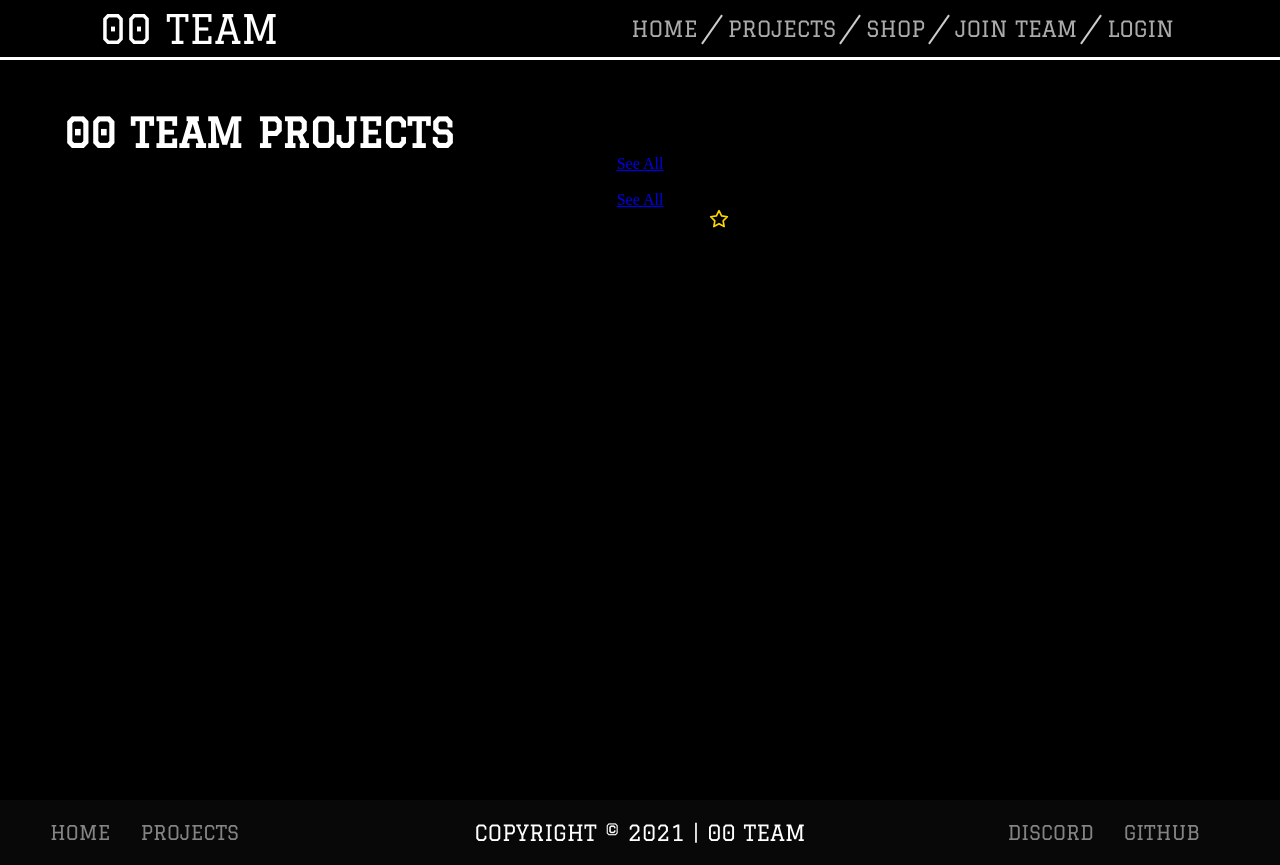
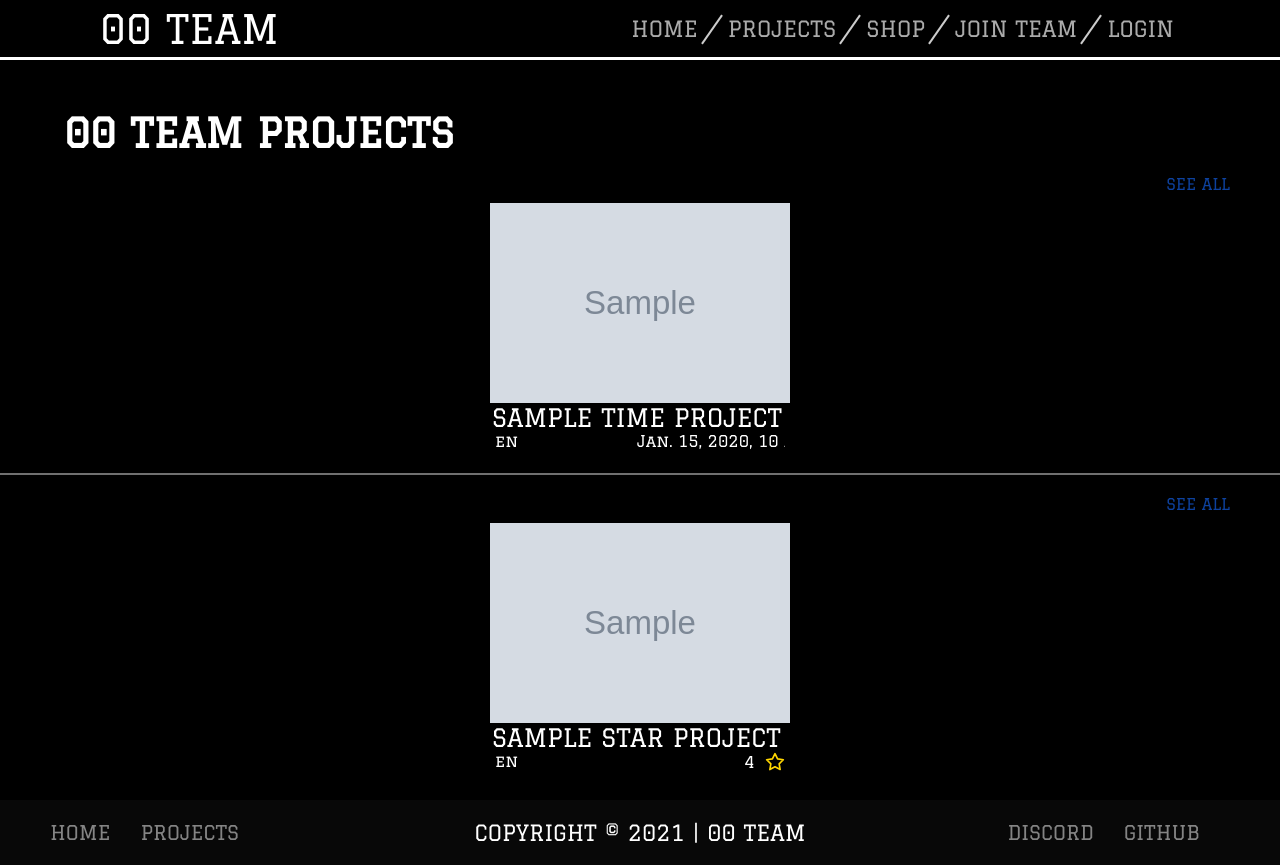
Before and after one commit to 00-team/00-team-django, a Django app: template Team_00/Projects/templates/projects.html in a window 1280 px wide. Run offline with Django 3.2, Linux system fonts and the light colour scheme; the template is opened without the code that fills it: most values are stand-ins (such as "Sample title", 1, 10 or a date in 2020); grey boxes marked "Sample" are stand-in pictures.

Commit message:
better style for projects

```diff
--- a/Team_00/Team_00/static/css/projects.css
+++ b/Team_00/Team_00/static/css/projects.css
@@ -7,111 +7,101 @@
     margin-left: 5vw;
 }
 
-.project h3 {
-    color: #FFF;
-    font-family: 'Graduate', sans-serif;
-    padding-top: 50px;
-    font-size: 30px;
-}
-.project .video {
-    width: 50%;
-    overflow: hidden;
-    border-radius: 10px;
-    --plyr-color-main: #58a6ff;
-    margin: 30px auto;
-    border: 3px solid #58a6ff;
+.new-hr {
+    content: "";
+    width: 100%;
+    height: 2px;
+    background-color: #ffffff70;
 }
 
-.project p {
-    color: #FFF;
-    padding: 20px;
-    max-width: 70%;
-    font-size: 18px;
-    margin: 0 auto 50px;
-    font-family: 'Roboto', sans-serif;
+.all-projecs .see-all {
+    font-family: 'Graduate', sans-serif;
+    text-align: right;
+    display: block;
+    padding: 0 50px 10px;
+    text-transform: uppercase;
+    margin: 20px 0 0;
 }
 
-.btns {
-    display: inline-block;
-    vertical-align: middle;
-    margin-bottom: 300px;
+.all-projecs .see-all a {
+    text-decoration: none;
+    color: #0d419d;
+    transition: all 300ms;
 }
 
-.btns .btn {
+.all-projecs .see-all a:hover {
+    color: #58a6ff;
+}
+
+.base-project {
+    margin: 0 0 20px;
+    height: 250px;
+    overflow: hidden;
+    color: #FFF;
+}
+
+.base-project .project {
+    width: 300px;
+    height: 250px;
+    display: inline-block;
     position: relative;
-    float: left;
-    border-right-width: 0;
-    border-radius: 0;
-    border: 1px solid;
-    border-color: #30363d;
-    color: #58a6ff;
+}
 
-    background-color: #21262d;
-    box-shadow: 0 0 transparent, 0 0 transparent;
-    transition: .2s cubic-bezier(.3,0,.5,1);
-    transition-property: color, background-color, border-color;
+.base-project .project .video-thumbnail {
+    background-size: cover;
+    background-position: center;
+    background-repeat: no-repeat;
+    width: 300px;
+    height: 200px;
+}
 
+.base-project .project .name {
+    font-family: 'Graduate', sans-serif;
+    text-align: left;
+    font-size: 25px;
+    display: block;
+    text-transform: uppercase;
+    padding-left: 2px;
+    overflow: hidden;
+    white-space: nowrap;
+}
 
-    padding: 5px 16px;
-    font-size: 14px;
-    font-weight: 500;
-    line-height: 20px;
+.base-project .project .lang {
+    font-family: 'Graduate', sans-serif;
+    overflow: hidden;
+    width: 148px;
+    position: absolute;
+    left: 5px;
+    text-align: left;
+    overflow: hidden;
     white-space: nowrap;
-    vertical-align: middle;
-    cursor: pointer;
-    user-select: none;
+}
 
-    appearance: none;
-    text-decoration: none;
-    text-align: center;
-    font-family: 'Roboto', sans-serif;
+.base-project .project .dt {
+    font-family: 'Graduate', sans-serif;
+    overflow: hidden;
+    width: 148px;
+    position: absolute;
+    right: 5px;
+    text-align: right;
+    overflow: hidden;
+    white-space: nowrap;
 }
 
 
-.btns .btn:hover {
-    color: #58a6ff;
-    background-color: #30363d;
-    border-color: #58a6ff;
-    box-shadow: 0 1px 0 rgba(1,4,9,0.1), inset 0 1px 0 rgba(240,246,252,0.03);
+.base-project .project .stars {
+    font-family: 'Graduate', sans-serif;
+    overflow: hidden;
+    width: 148px;
+    position: absolute;
+    right: 5px;
+    display: flex;
+    align-items: center;
+    justify-content: flex-end;
+    overflow: hidden;
+    white-space: nowrap;
 }
 
-.btns .btn:active {
-    color: #f0f6fc;
-    background-color: #0d419d;
-    border-color: rgb(240 246 252 / 10%);
-    box-shadow: 0 0 transparent;
+.base-project .project .stars svg {
+    margin-left: 10px;
 }
-
-.btns .btn:disabled,.btns .btn.disabled, .btns .btn[disabled] {
-    color: rgb(88 166 255 / 50%);
-    background-color: #0d1117;
-    border-color: #30363d;
-    box-shadow: none;
-    cursor: default;
-}
-
-.btns .btn.previous {
-    border-top-left-radius: 6px;
-    border-bottom-left-radius: 6px;
-}
-
-.btns .btn.next {
-    border-right-width: 1px;
-    border-top-right-radius: 6px;
-    border-bottom-right-radius: 6px;
-}
-
-.all-projecs .no-project {
-    padding: 20px;
-    font-size: 18px;
-    margin-left: 15vw;
-    text-align: left;
-    color: #FFF;
-    font-family: 'Roboto', sans-serif;
-}
-
-@media (max-width:900px) {
-    .project .video {
-        width: 95%;
-    }
-}
```
